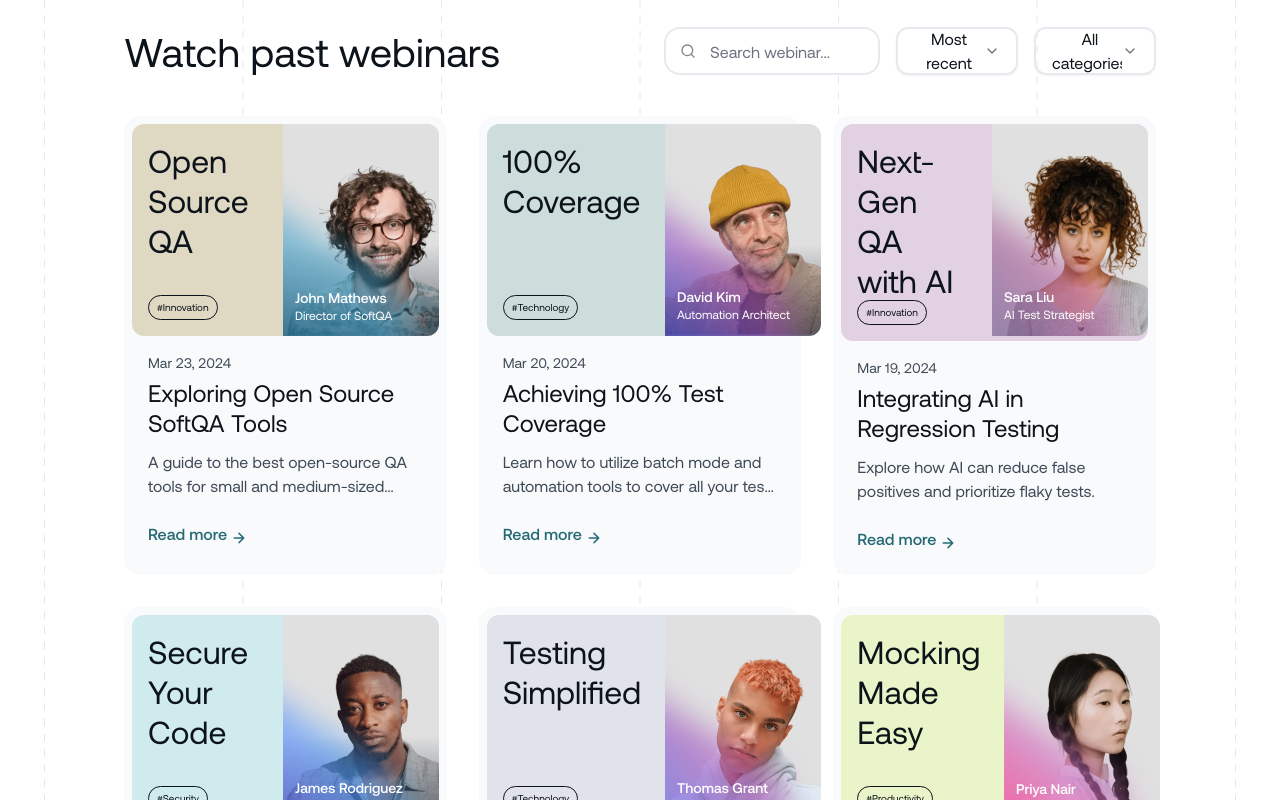
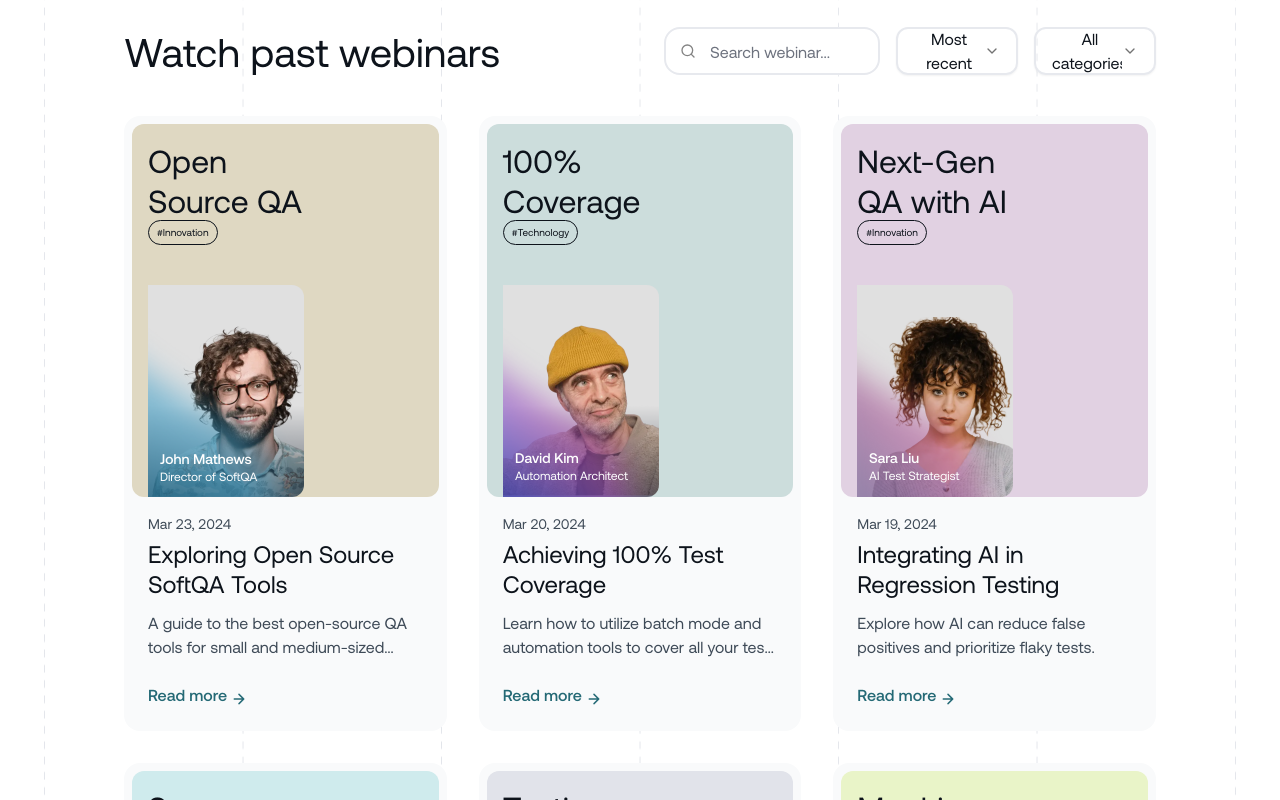
Before and after one commit to azkaanasiyya/softqa, a Next.js app: page /webinar in a window 1280 px wide. Shown: the part 1340-2140 px from the top of the page. Built offline with nearby package versions, Linux system fonts and the light colour scheme.

Commit message:
style: adjust hero img in tablet mode

```diff
--- a/src/components/webinar/features.tsx
+++ b/src/components/webinar/features.tsx
@@ -108,7 +108,7 @@ export default function WebinarFeatures() {
                 key={i}
                 className="bg-grayscale-50 rounded-[16px] p-2 lg:min-h-[456px] flex flex-col"
               >
-                <div className={`${item.tagColor} rounded-[12px] pl-[13.82px] md:pl-[14.58px] lg:pl-4 flex flex-row gap-6 justify-between`}>
+                <div className={`${item.tagColor} rounded-[12px] pl-[13.82px] md:pl-[14.58px] lg:pl-4 flex flex-row lg:flex-wrap gap-6 justify-between`}>
                   <div className="flex flex-col max-w-[164px] items-start justify-between my-[13.82px] md:my-[14.58px] lg:my-4">
                     <h4 className="text-[27.46px] md:text-[29.16px] lg:text-[32px] leading-[34.56px] md:leading-[36.44px] lg:leading-10 text-grayscale-900">
                       {item.title}
```
